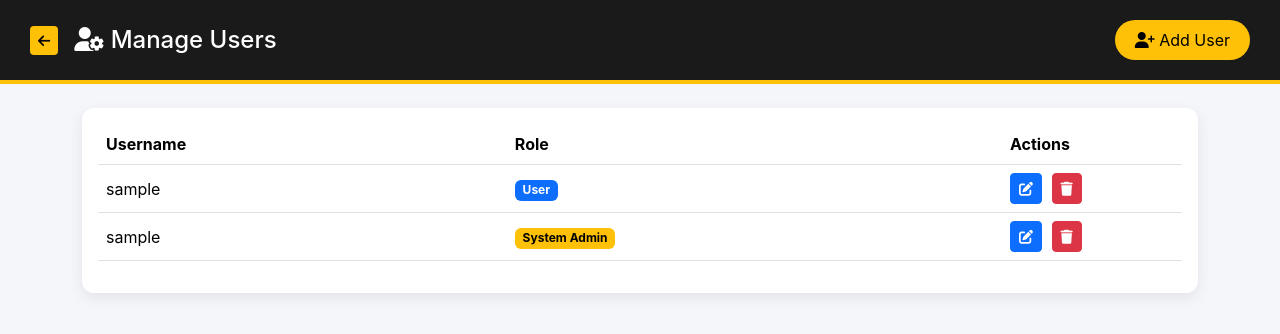
After one commit to MUHAMMADARSHADBAHARUDDIN/Crossroad-Website, a PHP site: page /frontend/manage_users.php in a window 1280 px wide. The commit adds this page. Shown: the top 334 px of the page. Run offline with PHP 8.4, Linux system fonts and the light colour scheme; the visitor is signed in with stand-in values (Sample User, id 1).

Commit message:
update manage user, add crud function, add hashing to secure the password, add manual hashing for admin

```diff
--- /dev/null
+++ b/frontend/manage_users.php
@@ -0,0 +1,374 @@
+<?php
+session_start();
+
+if(!isset($_SESSION['username'])){
+    header("Location: index.html");
+    exit();
+}
+
+include("../includes/db_connect.php");
+
+$users = $mysqli->query("SELECT username FROM user ORDER BY username ASC");
+$admins = $mysqli->query("SELECT username FROM system_admin ORDER BY username ASC");
+?>
+
+<!DOCTYPE html>
+<html lang="en">
+
+<head>
+
+<meta charset="UTF-8">
+<title>Manage Users</title>
+
+<link rel="icon" href="../image/logo.png">
+
+<link href="https://cdn.jsdelivr.net/npm/bootstrap@5.3.2/dist/css/bootstrap.min.css" rel="stylesheet">
+
+<link rel="stylesheet" href="https://cdnjs.cloudflare.com/ajax/libs/font-awesome/6.4.0/css/all.min.css">
+
+<style>
+
+body{
+background:#f4f6f9;
+font-family:'Inter',sans-serif;
+}
+
+/* HEADER */
+
+.page-header{
+background:#1a1a1a;
+color:white;
+padding:20px 30px;
+border-bottom:4px solid #ffc107;
+display:flex;
+justify-content:space-between;
+align-items:center;
+}
+
+/* CARD */
+
+.card{
+border:none;
+border-radius:12px;
+box-shadow:0 5px 15px rgba(0,0,0,0.08);
+}
+
+/* TABLE */
+
+.table thead{
+background:#1a1a1a;
+color:white;
+}
+
+/* BUTTON */
+
+.btn-warning{
+background:#ffc107;
+border:none;
+}
+
+.btn-warning:hover{
+background:#ffb300;
+}
+
+/* BADGES */
+
+.badge-user{
+background:#0d6efd;
+}
+
+.badge-admin{
+background:#ffc107;
+color:black;
+}
+
+/* ACTION */
+
+.action-btn{
+margin-right:5px;
+transition:0.2s;
+}
+
+.action-btn:hover{
+transform:scale(1.15);
+}
+
+.add-btn{
+border-radius:30px;
+padding:8px 20px;
+}
+
+</style>
+
+</head>
+
+<body>
+
+<!-- HEADER -->
+
+<div class="page-header">
+
+<div class="d-flex align-items-center gap-3">
+
+<a href="home.php" class="btn btn-warning btn-sm">
+<i class="fa fa-arrow-left"></i>
+</a>
+
+<h4 class="mb-0">
+<i class="fa fa-user-cog"></i> Manage Users
+</h4>
+
+</div>
+
+<button class="btn btn-warning add-btn" data-bs-toggle="modal" data-bs-target="#addUserModal">
+<i class="fa fa-user-plus"></i> Add User
+</button>
+
+</div>
+
+
+<div class="container mt-4">
+
+<div class="card p-3">
+
+<table class="table table-hover align-middle">
+
+<thead>
+
+<tr>
+<th>Username</th>
+<th>Role</th>
+<th style="width:180px">Actions</th>
+</tr>
+
+</thead>
+
+<tbody>
+
+<!-- USERS -->
+
+<?php while($row = $users->fetch_assoc()): ?>
+
+<tr>
+
+<td><?= htmlspecialchars($row['username']) ?></td>
+
+<td>
+<span class="badge badge-user">User</span>
+</td>
+
+<td>
+
+<button
+class="btn btn-sm btn-primary action-btn editUserBtn"
+data-username="<?= $row['username'] ?>"
+data-role="user"
+data-bs-toggle="modal"
+data-bs-target="#editUserModal">
+
+<i class="fa fa-edit"></i>
+
+</button>
+
+<a
+href="../backend/delete_user.php?username=<?= $row['username'] ?>&role=user"
+class="btn btn-sm btn-danger action-btn"
+onclick="return confirm('Delete this user?')">
+
+<i class="fa fa-trash"></i>
+
+</a>
+
+</td>
+
+</tr>
+
+<?php endwhile; ?>
+
+
+<!-- SYSTEM ADMIN -->
+
+<?php while($row = $admins->fetch_assoc()): ?>
+
+<tr>
+
+<td><?= htmlspecialchars($row['username']) ?></td>
+
+<td>
+<span class="badge badge-admin">System Admin</span>
+</td>
+
+<td>
+
+<button
+class="btn btn-sm btn-primary action-btn editUserBtn"
+data-username="<?= $row['username'] ?>"
+data-role="system_admin"
+data-bs-toggle="modal"
+data-bs-target="#editUserModal">
+
+<i class="fa fa-edit"></i>
+
+</button>
+
+<a
+href="../backend/delete_user.php?username=<?= $row['username'] ?>&role=system_admin"
+class="btn btn-sm btn-danger action-btn"
+onclick="return confirm('Delete this user?')">
+
+<i class="fa fa-trash"></i>
+
+</a>
+
+</td>
+
+</tr>
+
+<?php endwhile; ?>
+
+</tbody>
+
+</table>
+
+</div>
+
+</div>
+
+
+<!-- ADD USER MODAL -->
+
+<div class="modal fade" id="addUserModal">
+
+<div class="modal-dialog">
+
+<div class="modal-content">
+
+<div class="modal-header bg-dark text-white">
+
+<h5 class="modal-title">
+<i class="fa fa-user-plus"></i> Add User
+</h5>
+
+<button class="btn-close btn-close-white" data-bs-dismiss="modal"></button>
+
+</div>
+
+<form action="../backend/add_user.php" method="POST">
+
+<div class="modal-body">
+
+<div class="mb-3">
+<label>Username / Email</label>
+<input type="text" name="username" class="form-control" required>
+</div>
+
+<div class="mb-3">
+<label>Password</label>
+<input type="password" name="password" class="form-control" required>
+</div>
+
+<div class="mb-3">
+<label>Role</label>
+<select name="role" class="form-control" required>
+<option value="user">User</option>
+<option value="system_admin">System Admin</option>
+</select>
+</div>
+
+</div>
+
+<div class="modal-footer">
+
+<button class="btn btn-warning">
+<i class="fa fa-save"></i> Create User
+</button>
+
+</div>
+
+</form>
+
+</div>
+
+</div>
+
+</div>
+
+
+<!-- EDIT USER MODAL -->
+
+<div class="modal fade" id="editUserModal">
+
+<div class="modal-dialog">
+
+<div class="modal-content">
+
+<div class="modal-header bg-dark text-white">
+
+<h5 class="modal-title">
+<i class="fa fa-user-edit"></i> Update User
+</h5>
+
+<button class="btn-close btn-close-white" data-bs-dismiss="modal"></button>
+
+</div>
+
+<form action="../backend/update_user.php" method="POST">
+
+<div class="modal-body">
+
+<input type="hidden" name="username" id="edit_username">
+<input type="hidden" name="role" id="edit_role">
+
+<div class="mb-3">
+<label>Username</label>
+<input type="text" id="display_username" class="form-control" disabled>
+</div>
+
+<div class="mb-3">
+<label>New Password</label>
+<input type="password" name="password" class="form-control" required>
+</div>
+
+</div>
+
+<div class="modal-footer">
+
+<button class="btn btn-warning">
+<i class="fa fa-save"></i> Update User
+</button>
+
+</div>
+
+</form>
+
+</div>
+
+</div>
+
+</div>
+
+
+<script src="https://cdn.jsdelivr.net/npm/bootstrap@5.3.2/dist/js/bootstrap.bundle.min.js"></script>
+
+<script>
+
+document.querySelectorAll(".editUserBtn").forEach(button => {
+
+button.addEventListener("click", function(){
+
+let username = this.dataset.username
+let role = this.dataset.role
+
+document.getElementById("edit_username").value = username
+document.getElementById("display_username").value = username
+document.getElementById("edit_role").value = role
+
+})
+
+})
+
+</script>
+
+</body>
+
+</html>
```
Also changed, not shown: backend/add_user.php (added, +45 -0 lines), backend/delete_user.php (added, +24 -0 lines), backend/hash_admin.php (added, +23 -0 lines), backend/login.php (+5 -8 lines), backend/update_user.php (added, +45 -0 lines).
